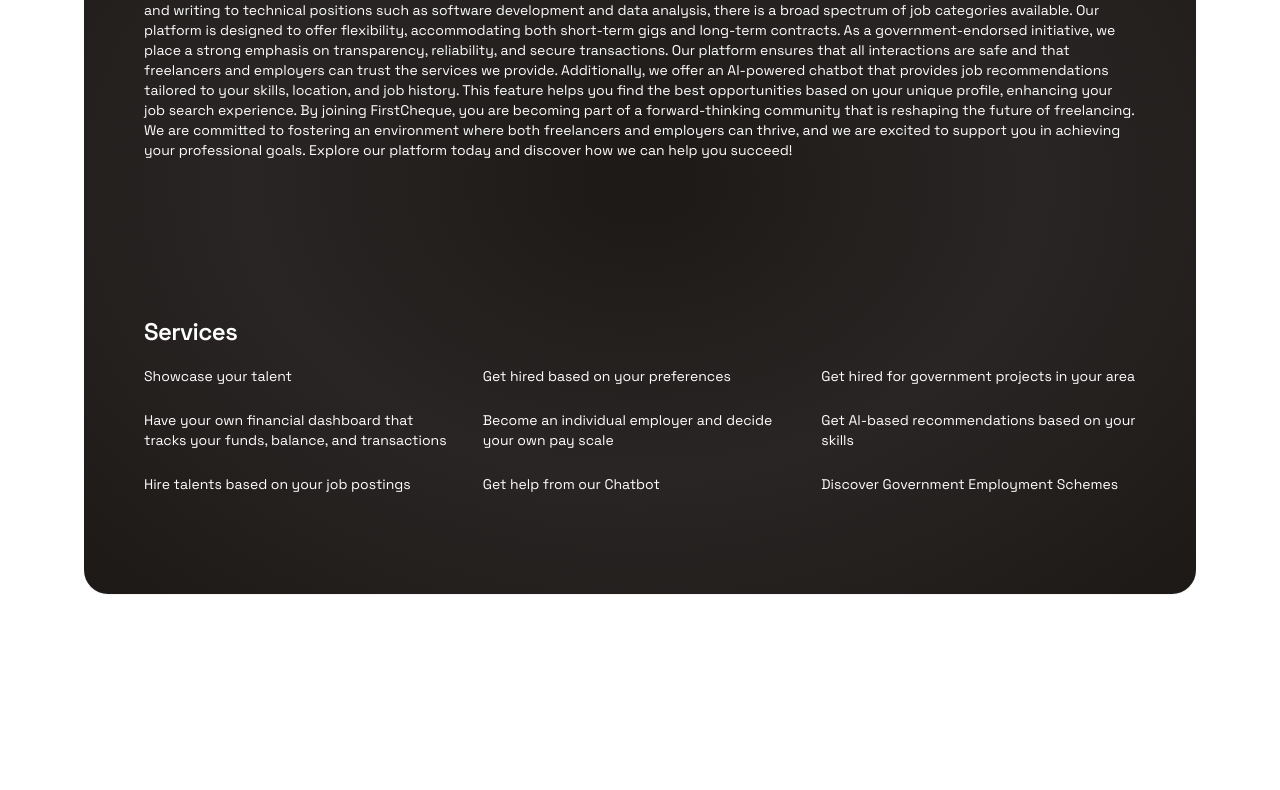
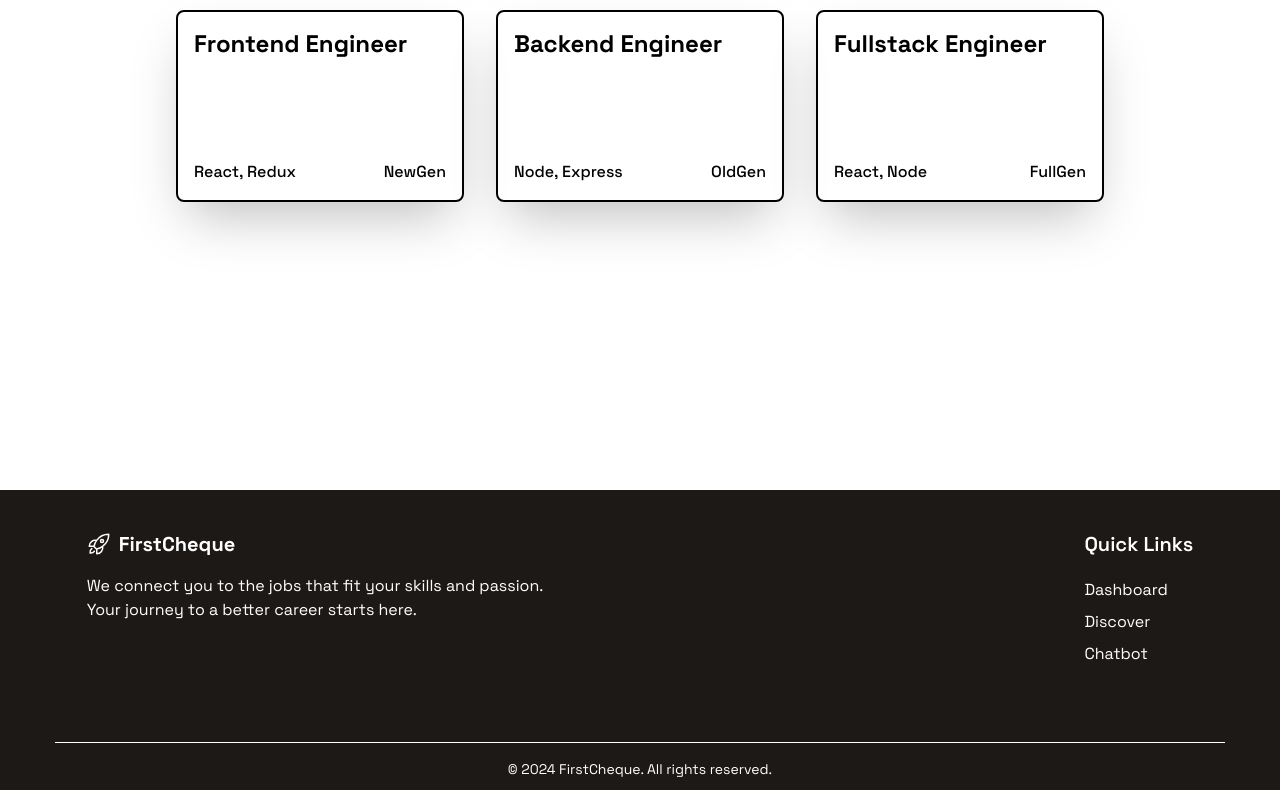
Before and after one commit to schnell-sih/firstcheque, a Next.js app: page / in a window 1280 px wide. Shown: the part 782-1572 px from the top of the page. Built offline with nearby package versions, Linux system fonts and the light colour scheme.

Commit message:
refactor: refactored whole code, created JobCard component, changed project structure

```diff
--- a/src/app/LandingPage/page.tsx
+++ /dev/null
@@ -1,30 +0,0 @@
-import React from 'react'
-import {
-    Card,
-    CardContent,
-    CardDescription,
-    CardFooter,
-    CardHeader,
-    CardTitle,
-  } from "@/components/ui/card"
-import LandingAbout from '@/components/LandingAbout'
-import LandingServices from '@/components/LandingServices'
-import HeroElement from '@/components/HeroElement'
-import Footer from '@/components/Footer'
-
-const LandingPage = () => {
-  return (
-    <div className="flex flex-col min-h-screen items-center text-center justify-center">
-        <HeroElement/>
-        <div className="flex justify-center mx-16 mb-52">
-            <Card>
-               <LandingAbout/>
-                <LandingServices/>
-            </Card>
-        </div>
-       <Footer/>
-    </div>
-  )
-}
-
-export default LandingPage;
--- a/src/app/dashboard/page.tsx
+++ /dev/null
@@ -1,18 +0,0 @@
-"use client";
-import SkillRecomendation from "@/components/SkillRecommendations";
-import HistoryRecommendations from "@/components/HistoryRecommendation";
-import ActiveJob from "@/components/ActiveJob";
-
-const page = () => {
-  return (
-  <div className='bg-white text-stone-800 p-32'>
-   <h1 className =" text-4xl text-center font-semibold mb-4"> Discover Jobs </h1>
-   <p className =" text-center text-stone-800 mb-16">Explore these job recommendations tailored for your skills.</p>
-    <SkillRecomendation/>
-    <HistoryRecommendations/>
-    <ActiveJob/>
-  </div>
-  )
-}
-
-export default page
--- a/src/app/page.tsx
+++ b/src/app/page.tsx
@@ -1,5 +1,13 @@
-import LandingPage from "./LandingPage/page";
+import Footer from "@/components/Footer";
+import Dashboard from "@/components/pageCompnents/Dashboard";
 
 export default function Home() {
-  return <div className=" flex flex-col min-h-screen items-center text-center justify-center"><LandingPage/></div>;
+  return (
+    <main>
+      <div className=" flex flex-col min-h-screen items-center text-center justify-center">
+        <Dashboard />
+      </div>
+      <Footer />
+    </main>
+  );
 }
--- a/src/components/HistoryRecommendation.tsx
+++ b/src/components/HistoryRecommendation.tsx
@@ -1,78 +1,25 @@
-import React from 'react'
+import { HistoryData } from "@/data/HistoryData";
+import JobCard from "./JobCard";
+import React from "react";
 
 const HistoryRecommendations = () => {
   return (
-    <div className='p'>
-       <h1 className='mb-8 text-2xl pl-2 text-left font-semibold'>History Recommendations </h1>
-       <div className=" grid grid-cols-3 gap-2">
-    <div className="max-w-xs w-full group/card ">
-      <div
-        className=
-          "bg-white bg-cover cursor-pointer border border-stone-900 overflow-hidden relative card h-48 rounded-xl shadow-xl  max-w-sm mx-auto backgroundImage flex flex-col justify-between p-4">
-        <div className="absolute w-full h-full top-0 left-0 transition duration-300 group-hover/card:bg-stone-400 opacity-60"></div>
-        <div className="flex flex-row items-center space-x-4 z-10">
-
-
-        <div className="text content">
-          <h1 className="font-bold text-xl md:text-2xl text-stone-800 relative z-10">
-            Job Title
-          </h1>
-          <p className="font-normal text-sm text-stone-800 relative z-10 my-4">
-            Card with Author avatar, complete name and time to read - most
-            suitable for blogs.
-          </p>
-          <div className='text-sm text-stone-800 flex justify-between'> <p>Skills required : ... </p> <p>Employer name </p></div>
-        </div>
+    <div className="my-16 flex flex-col items-left">
+      <h1 className="text-3xl text-left font-semibold">
+        History Recommendations
+      </h1>
+      <div className="grid grid-cols-3 gap-8 my-8">
+        {HistoryData.map((job) => (
+          <JobCard
+            key={job.title}
+            title={job.title}
+            skills={job.skills}
+            employer={job.employer}
+          />
+        ))}
       </div>
     </div>
-    </div>
-
-    <div className="max-w-xs w-full group/card ">
-      <div
-        className=
-          "bg-white bg-cover cursor-pointer border border-stone-900 overflow-hidden relative card h-48 rounded-xl shadow-xl  max-w-sm mx-auto backgroundImage flex flex-col justify-between p-4">
-        <div className="absolute w-full h-full top-0 left-0 transition duration-300 group-hover/card:bg-stone-400 opacity-60"></div>
-        <div className="flex flex-row items-center space-x-4 z-10">
-
-
-        <div className="text content">
-          <h1 className="font-bold text-xl md:text-2xl text-stone-800 relative z-10">
-            Job Title
-          </h1>
-          <p className="font-normal text-sm text-stone-800 relative z-10 my-4">
-            Card with Author avatar, complete name and time to read - most
-            suitable for blogs.
-          </p>
-          <div className='text-sm text-stone-800 flex justify-between'> <p>Skills required : ... </p> <p>Employer name </p></div>
-        </div>
-      </div>
-    </div>
-    </div>
-
-    <div className="max-w-xs w-full group/card ">
-      <div
-        className=
-          "bg-white bg-cover cursor-pointer border border-stone-900 overflow-hidden relative card h-48 rounded-xl shadow-xl  max-w-sm mx-auto backgroundImage flex flex-col justify-between p-4">
-        <div className="absolute w-full h-full top-0 left-0 transition duration-300 group-hover/card:bg-stone-400 opacity-60"></div>
-        <div className="flex flex-row items-center space-x-4 z-10">
-
-
-        <div className="text content">
-          <h1 className="font-bold text-xl md:text-2xl text-stone-800 relative z-10">
-            Job Title
-          </h1>
-          <p className="font-normal text-sm text-stone-800 relative z-10 my-4">
-            Card with Author avatar, complete name and time to read - most
-            suitable for blogs.
-          </p>
-          <div className='text-sm text-stone-800 flex justify-between'> <p>Skills required : ... </p> <p>Employer name </p></div>
-        </div>
-      </div>
-    </div>
-    </div>
-    </div>
-    </div>
-  )
-}
+  );
+};
 
 export default HistoryRecommendations;
--- /dev/null
+++ b/src/components/JobCard.tsx
@@ -0,0 +1,23 @@
+import React from "react";
+
+interface JobProps {
+  title: string;
+  skills: string;
+  employer: string;
+}
+
+const JobCard = ({ title, skills, employer }: JobProps) => {
+  return (
+    <div className="w-72 h-48 border-2 border-black rounded-lg cursor-pointer hover:bg-slate-100 shadow-2xl">
+      <div className="flex flex-col justify-between p-4 h-full">
+        <h1 className="text-2xl font-bold text-start">{title}</h1>
+        <div className="text-md font-medium flex justify-between">
+          <p>{skills}</p>
+          <p>{employer}</p>
+        </div>
+      </div>
+    </div>
+  );
+};
+
+export default JobCard;
--- a/src/components/SkillRecommendations.tsx
+++ b/src/components/SkillRecommendations.tsx
@@ -1,82 +1,25 @@
-import React from 'react'
-interface Jobprops {
-    title:string,
-    description: string,
-    skills: string,
-    employer:string,
-}
+import React from "react";
+import JobCard from "./JobCard";
+import { SkillRecommendationData } from "@/data/SkillData";
+
 const SkillRecomendation = () => {
   return (
-    <div>
-
-    <h1 className='mb-8 text-2xl pl-2 text-left font-semibold'>Skill Recommendations </h1>
-  <div className=" grid grid-cols-3  gap-2 mb-8">
-    <div className="max-w-xs w-full group/card ">
-      <div
-        className=
-          "bg-white bg-cover cursor-pointer border border-stone-900 overflow-hidden relative card h-48 rounded-xl shadow-xl  max-w-sm mx-auto backgroundImage flex flex-col justify-between p-4">
-        <div className="absolute w-full h-full top-0 left-0 transition duration-300 group-hover/card:bg-stone-400 opacity-60"></div>
-        <div className="flex flex-row items-center space-x-4 z-10">
-
-
-        <div className="text content">
-          <h1 className="font-bold text-xl md:text-2xl text-stone-800 relative z-10">
-            Job Title
-          </h1>
-          <p className="font-normal text-sm text-stone-800 relative z-10 my-4">
-            Card with Author avatar, complete name and time to read - most
-            suitable for blogs.
-          </p>
-          <div className='text-sm text-stone-800 flex justify-between'> <p>Skills required : ... </p> <p>Employer name </p></div>
-        </div>
+    <div className="my-16 flex flex-col items-left">
+      <h1 className="text-3xl text-left font-semibold">
+        Skill Recommendations
+      </h1>
+      <div className="grid grid-cols-3 gap-8 my-8">
+        {SkillRecommendationData.map((job) => (
+          <JobCard
+            key={job.title}
+            title={job.title}
+            skills={job.skills}
+            employer={job.employer}
+          />
+        ))}
       </div>
     </div>
-    </div>
-    <div className="max-w-xs w-full group/card ">
-      <div
-        className=
-          "bg-white bg-cover cursor-pointer border border-stone-900 overflow-hidden relative card h-48 rounded-xl shadow-xl  max-w-sm mx-auto backgroundImage flex flex-col justify-between p-4">
-        <div className="absolute w-full h-full top-0 left-0 transition duration-300 group-hover/card:bg-stone-400 opacity-60"></div>
-        <div className="flex flex-row items-center space-x-4 z-10">
-
-
-        <div className="text content">
-          <h1 className="font-bold text-xl md:text-2xl text-stone-800 relative z-10">
-            Job Title
-          </h1>
-          <p className="font-normal text-sm text-stone-800 relative z-10 my-4">
-            Card with Author avatar, complete name and time to read - most
-            suitable for blogs.
-          </p>
-          <div className='text-sm text-stone-800 flex justify-between'> <p>Skills required : ... </p> <p>Employer name </p></div>
-        </div>
-      </div>
-    </div>
-    </div>
-    <div className="max-w-xs w-full group/card ">
-      <div
-        className=
-          "bg-white bg-cover cursor-pointer border border-stone-900 overflow-hidden relative card h-48 rounded-xl shadow-xl  max-w-sm mx-auto backgroundImage flex flex-col justify-between p-4">
-        <div className="absolute w-full h-full top-0 left-0 transition duration-300 group-hover/card:bg-stone-400 opacity-60"></div>
-        <div className="flex flex-row items-center space-x-4 z-10">
-
-
-        <div className="text content">
-          <h1 className="font-bold text-xl md:text-2xl text-stone-800 relative z-10">
-            Job Title
-          </h1>
-          <p className="font-normal text-sm text-stone-800 relative z-10 my-4">
-            Card with Author avatar, complete name and time to read - most
-            suitable for blogs.
-          </p>
-          <div className='text-sm text-stone-800 flex justify-between'> <p>Skills required : ... </p> <p>Employer name </p></div>
-        </div>
-      </div>
-    </div>
-    </div>
-    </div>
-    </div>
-  )
-}
+  );
+};
 
 export default SkillRecomendation;
--- /dev/null
+++ b/src/components/pageCompnents/Dashboard.tsx
@@ -0,0 +1,18 @@
+"use client";
+import SkillRecomendation from "@/components/SkillRecommendations";
+import HistoryRecommendations from "@/components/HistoryRecommendation";
+
+const Dashboard = () => {
+  return (
+    <div className="bg-white p-32">
+      <h1 className="text-6xl text-center font-semibold mb-4">Discover Jobs</h1>
+      <p className="text-center mb-16 text-xl">
+        Explore these job recommendations tailored for your skills.
+      </p>
+      <SkillRecomendation />
+      <HistoryRecommendations />
+    </div>
+  );
+};
+
+export default Dashboard;
--- /dev/null
+++ b/src/components/pageCompnents/LandingPage.tsx
@@ -0,0 +1,16 @@
+const LandingPage = () => {
+  return (
+    <div className="flex flex-col min-h-screen items-center text-center justify-center">
+      <HeroElement />
+      <div className="flex justify-center mx-16 mb-52">
+        <Card>
+          <LandingAbout />
+          <LandingServices />
+        </Card>
+      </div>
+      <Footer />
+    </div>
+  );
+};
+
+export default LandingPage;
--- /dev/null
+++ b/src/data/HistoryData.ts
@@ -0,0 +1,17 @@
+export const HistoryData = [
+  {
+    title: "Frontend Engineer",
+    skills: "React, Redux",
+    employer: "NewGen",
+  },
+  {
+    title: "Backend Engineer",
+    skills: "Node, Express",
+    employer: "OldGen",
+  },
+  {
+    title: "Fullstack Engineer",
+    skills: "React, Node",
+    employer: "FullGen",
+  },
+];
--- /dev/null
+++ b/src/data/SkillData.ts
@@ -0,0 +1,17 @@
+export const SkillRecommendationData = [
+  {
+    title: "Web Developer",
+    skills: "CSS, React",
+    employer: "XYZ Tech",
+  },
+  {
+    title: "Software Engineer",
+    skills: "Java, Python",
+    employer: "ABC Tech",
+  },
+  {
+    title: "Data Analyst",
+    skills: "Python, NumPy",
+    employer: "PQR Tech",
+  },
+];
```
